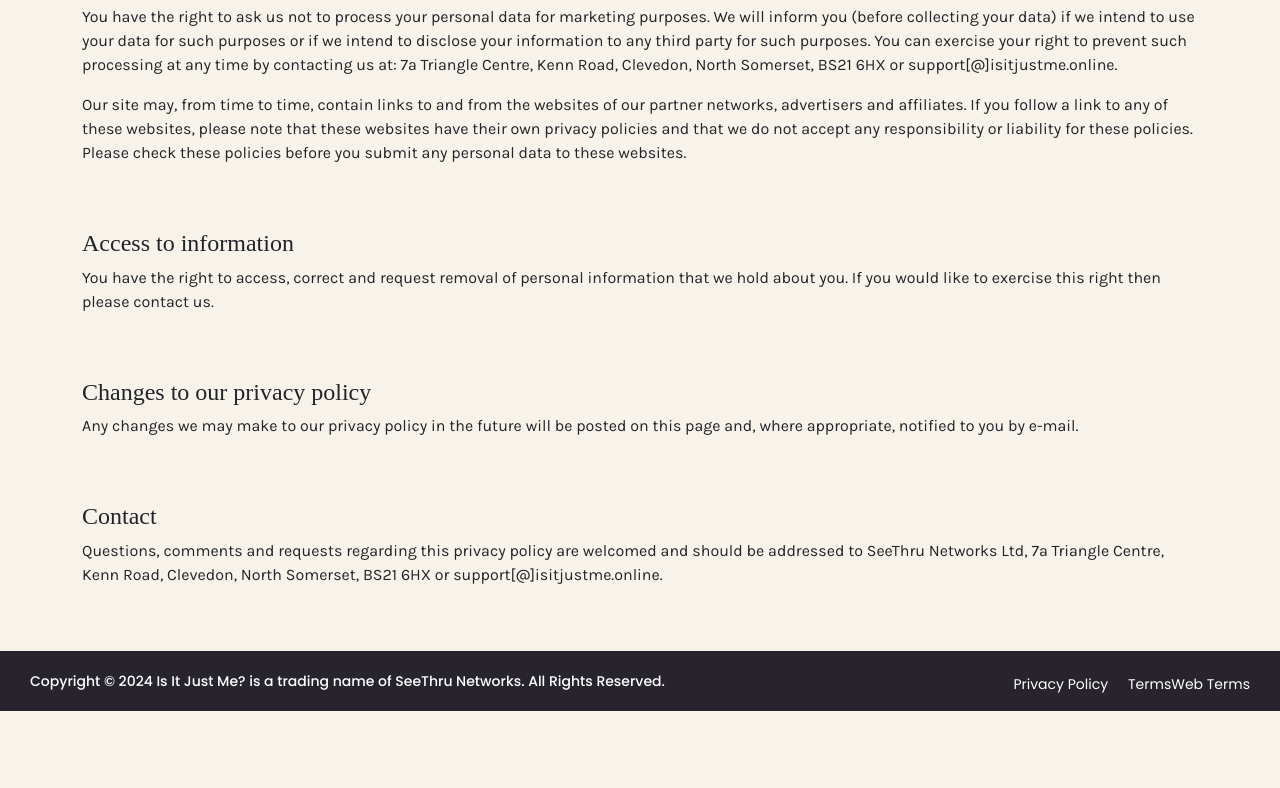
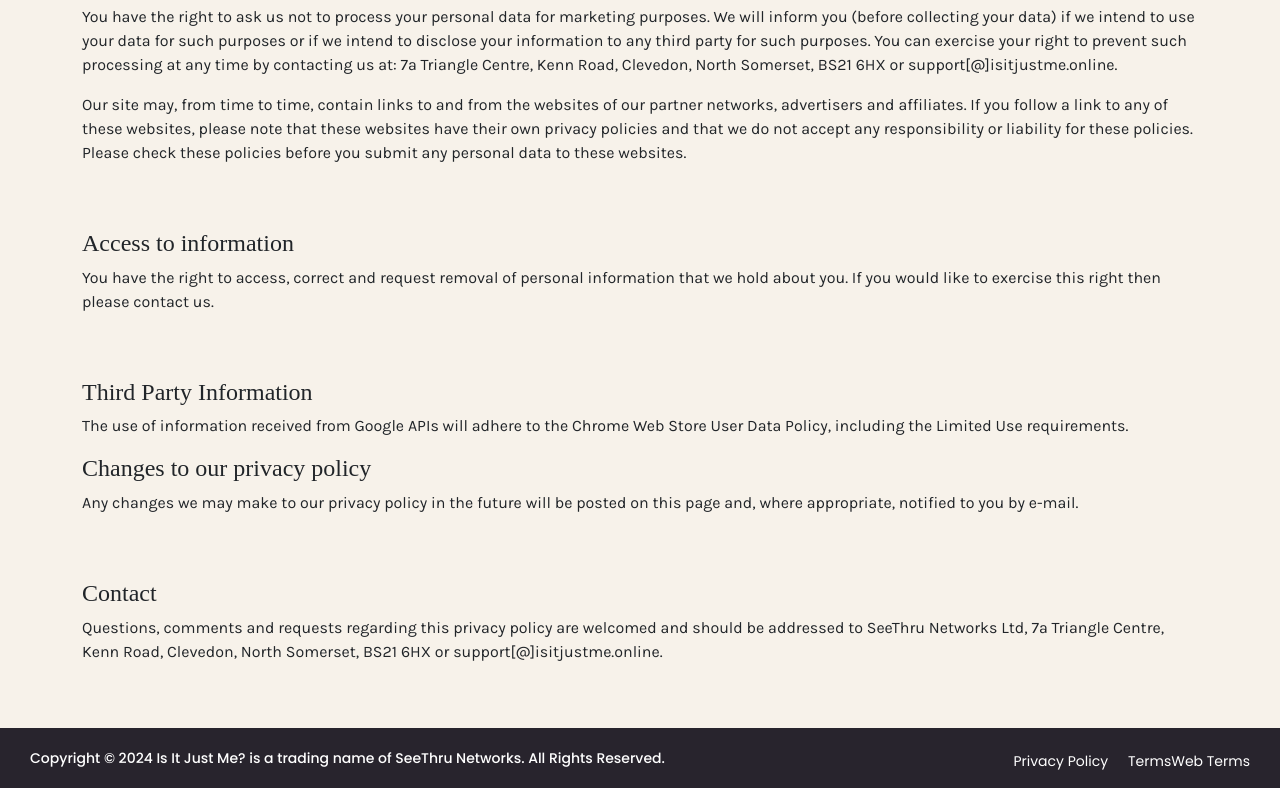
Before and after one commit to Netminded/isitjustme.github.io, a Gatsby site: page /privacy in a window 1280 px wide. Shown: the part 2553-3341 px from the top of the page. Before the commit the page ends 3264 px from the top, so only its background shows below. Built offline with nearby package versions, Linux system fonts and the light colour scheme; Gatsby itself is replaced by a stand-in of ours; a web font is replaced by a local one.

Commit message:
Added mandatory Chrome limited use statement to privacy policy.

```diff
--- a/src/pages/privacy.js
+++ b/src/pages/privacy.js
@@ -207,6 +207,9 @@
                             <br />
                             <br />
 
+                            <h4 className="text-accent">Third Party Information</h4>
+                            <p>The use of information received from Google APIs will adhere to the Chrome Web Store User Data Policy, including the Limited Use requirements.</p>
+
                             <h4 className="text-accent">Changes to our privacy policy</h4>
 
                             <p>Any changes we may make to our privacy
```
